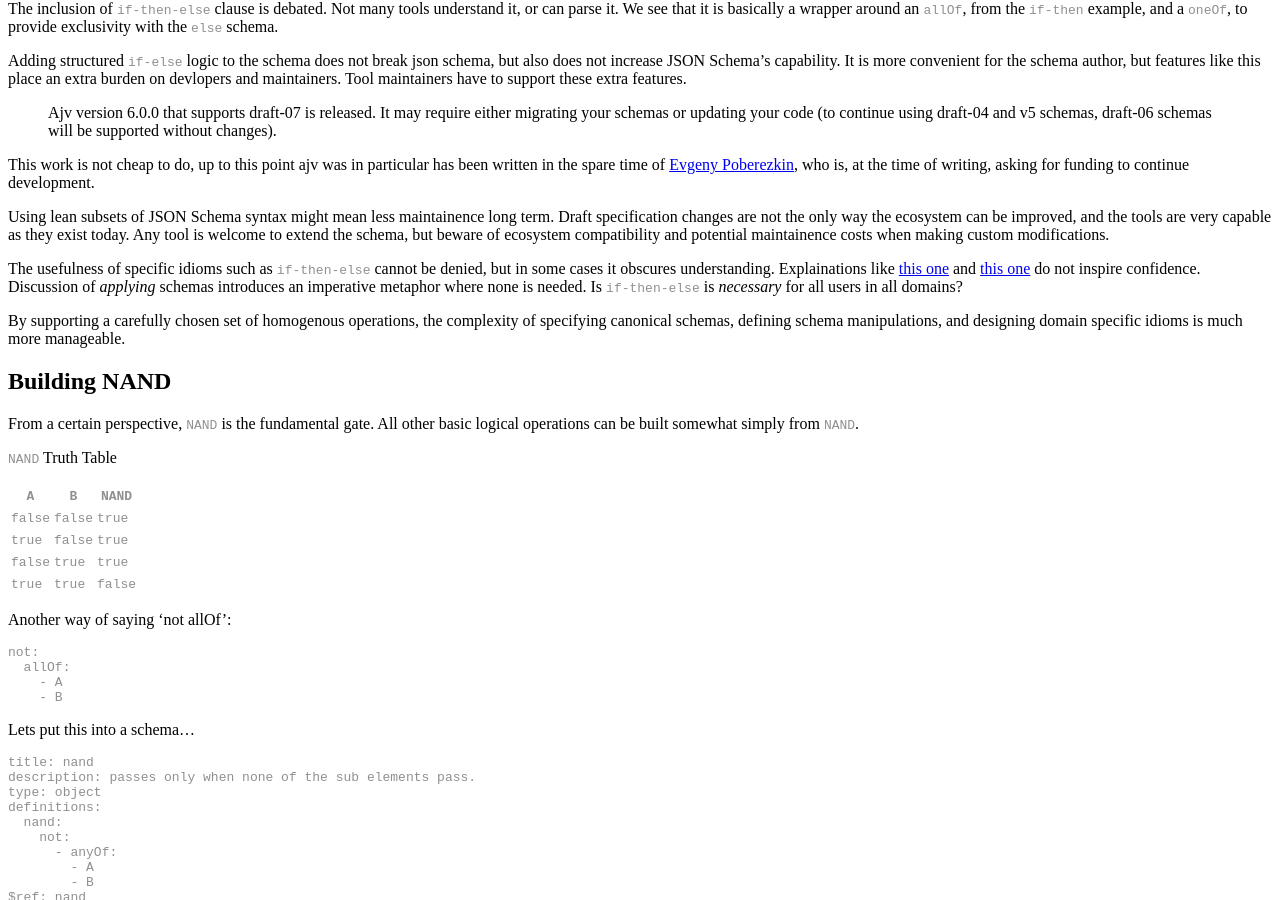
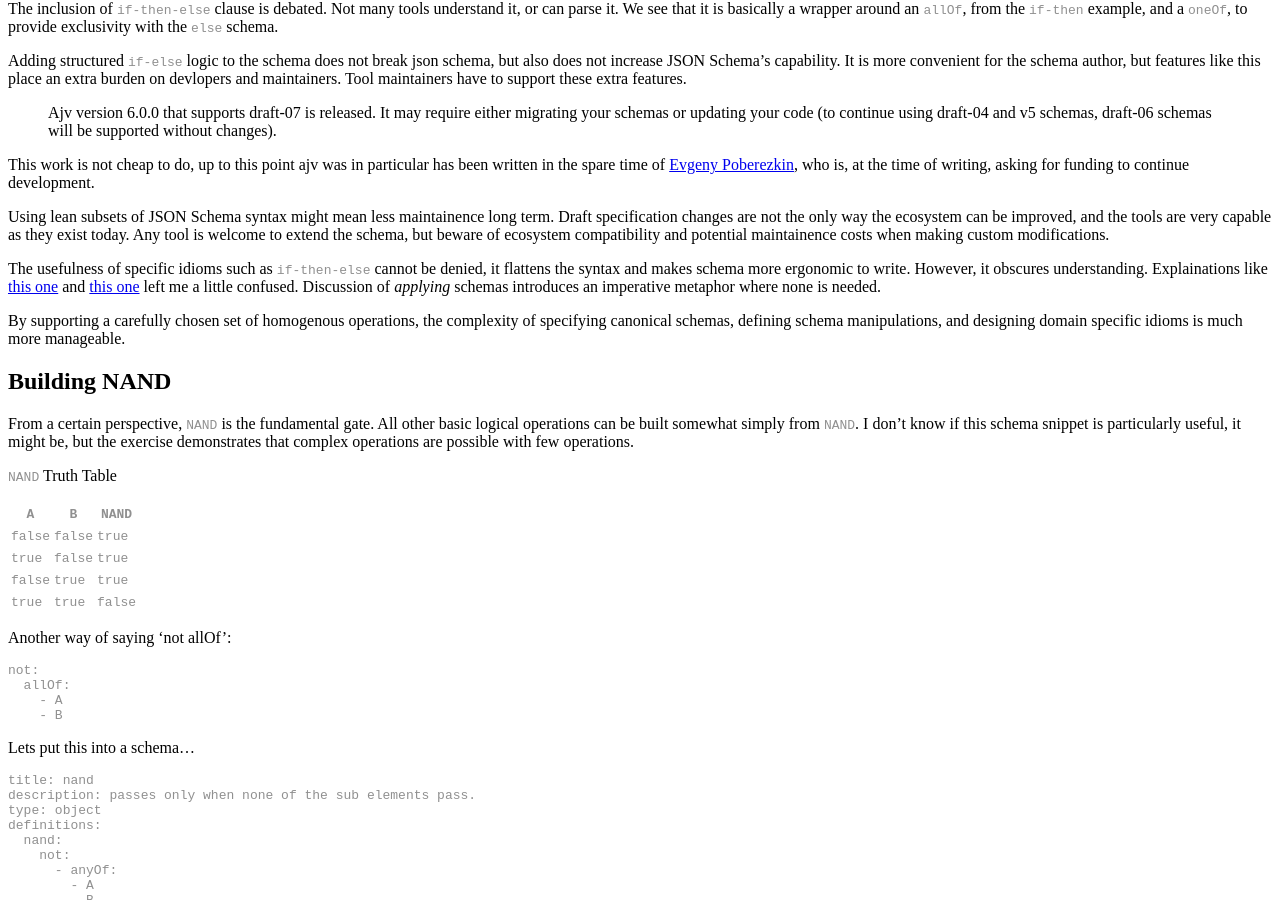
Before and after one commit to zinkem/zinkem.github.io, a Jekyll site: the page built from _posts/2020-05-16-schema-equivalency-rules.md, in a window 1280 px wide and 900 px high, scrolled down 3588 px. Built offline with Jekyll 4.4.1, drawn with Linux system fonts in a browser that asks for light colours; comment, search, counter and statistics services are not loaded; some of the changed text lies outside the part shown.

Commit message:
phrasing

````diff
--- a/_posts/2020-05-16-schema-equivalency-rules.md
+++ b/_posts/2020-05-16-schema-equivalency-rules.md
@@ -16,7 +16,7 @@ Schema represented in YAML for convenience.
 
 Assume variables such as A, B, and C are references to Categories defined in a
 definitions table.
-For sake of brevity, example definitions table are not provided.
+For sake of brevity, the definitions table is not provided.
 
 ## object
 ```yaml
@@ -121,12 +121,13 @@ and the tools are very capable as they exist today.
 Any tool is welcome to extend the schema, but beware of ecosystem compatibility
 and potential maintainence costs when making custom modifications.
 
-The usefulness of specific idioms such as `if-then-else` cannot be denied, but
-in some cases it obscures understanding.
-Explainations like [this one](https://stackoverflow.com/questions/51539586/how-do-i-use-the-if-then-else-condition-in-json-schema) and [this one](https://json-schema.org/understanding-json-schema/reference/conditionals.html) do not inspire confidence.
+The usefulness of specific idioms such as `if-then-else` cannot be denied, it
+flattens the syntax and makes schema more ergonomic to write.
+However, it obscures understanding.
+Explainations like [this one](https://stackoverflow.com/questions/51539586/how-do-i-use-the-if-then-else-condition-in-json-schema) and [this one](https://json-schema.org/understanding-json-schema/reference/conditionals.html) left me a
+little confused.
 Discussion of *applying* schemas introduces an imperative metaphor where none
 is needed.
-Is `if-then-else` is *necessary* for all users in all domains?
 
 By supporting a carefully chosen set of homogenous operations, the
 complexity of specifying canonical schemas, defining schema manipulations, and
@@ -136,6 +137,8 @@ designing domain specific idioms is much more manageable.
 
 From a certain perspective, `NAND` is the fundamental gate. All other basic
 logical operations can be built somewhat simply from `NAND`.
+I don't know if this schema snippet is particularly useful, it might be, but the
+exercise demonstrates that complex operations are possible with few operations.
 
 `NAND` Truth Table
 
````
Also changed, not shown: other parts of _posts/2020-05-16-schema-equivalency-rules.md (+3 -0 lines).
